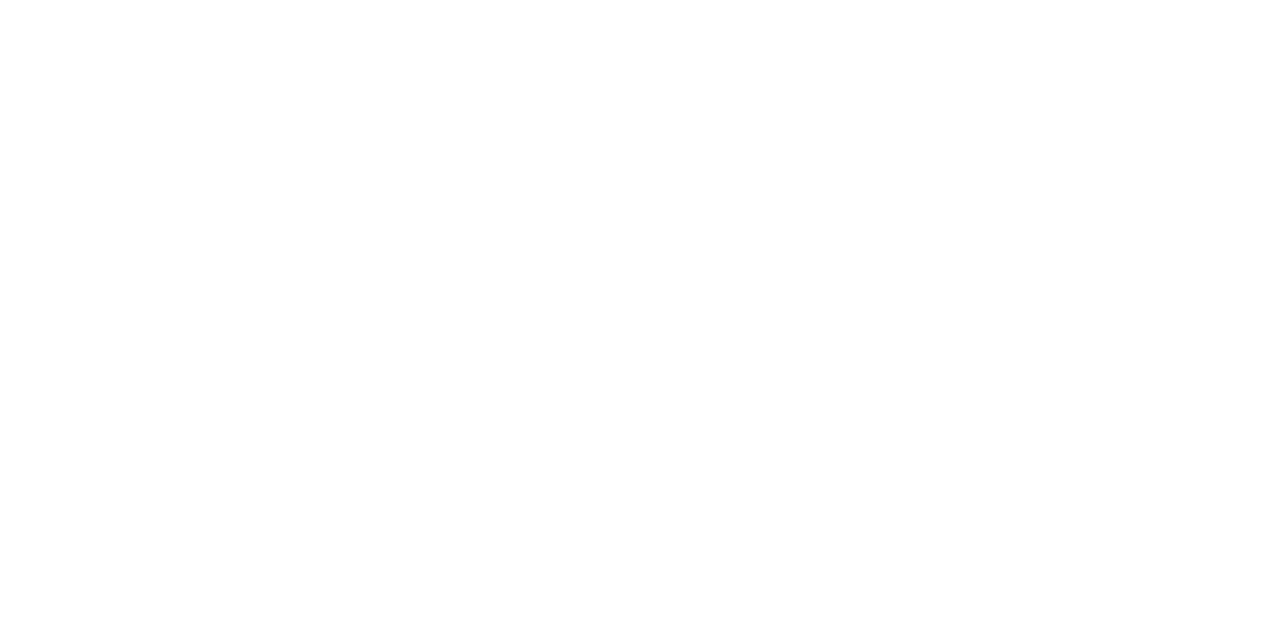
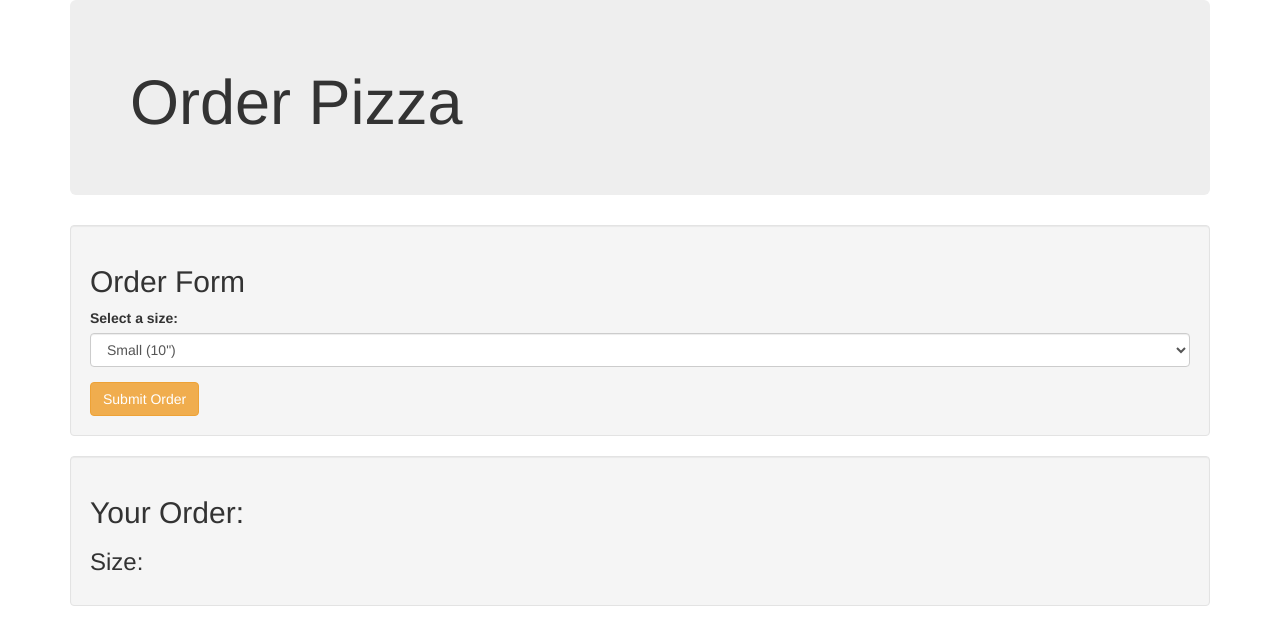
Before and after one commit to brenderbee/order-pizza, a plain HTML site: page index.html in a window 1280 px wide. Drawn offline with nearby package versions, Linux system fonts and the light colour scheme.

Commit message:
Add form to html and logic to return size.

```diff
--- a/index.html
+++ b/index.html
@@ -9,6 +9,28 @@
     <title>Order Form</title>
   </head>
   <body>
-
+    <div class="container">
+      <div class="jumbotron">
+        <h1>Order Pizza</h1>
+      </div>
+      <div class="well order-form">
+        <h2>Order Form</h2>
+        <form>
+          <div class="form-group">
+            <label for="size">Select a size:</label>
+            <select class="form-control" id="size">
+              <option value="Small">Small (10")</option>
+              <option value="Medium">Medium (12")</option>
+              <option value="Large">Large (14")</option>
+            </select>
+          </div>
+          <button type="submit" class="btn btn-warning">Submit Order</button>
+        </form>
+      </div>
+      <div class="well receipt">
+        <h2>Your Order:</h2>
+        <h3>Size: <span class="size"></span></h3>
+      </div>
+    </div>
   </body>
 </html>
--- a/js/scripts.js
+++ b/js/scripts.js
@@ -0,0 +1,12 @@
+// Business Logic
+
+// User Interface Logic
+$(document).ready(function() {
+  $("form").submit(function(event){
+    event.preventDefault();
+
+    var inputSize = $("#size").val();
+
+    $(".receipt .size").text(inputSize);
+  });
+});
```
